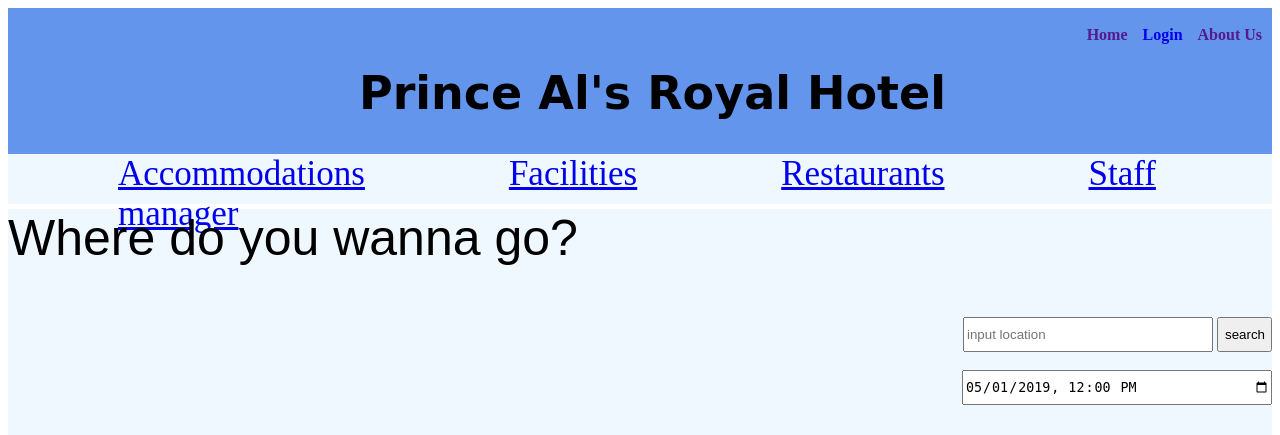
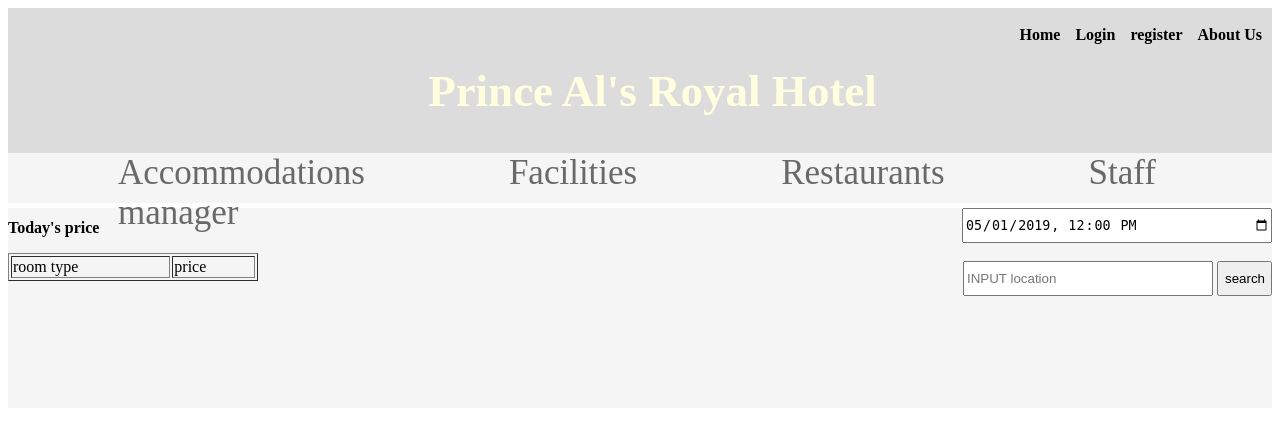
Before and after one commit to muer123/Hello-World, a PHP site: page /Hotel.php in a window 1280 px wide. Shown: the top 435 px of the page. Run offline with PHP 8.4, Linux system fonts and the light colour scheme; data that the repository does not hold is empty; a stand-in replaces the project's code that opens the database connection.

Commit message:
Add files via upload

```diff
--- a/Hotel.php
+++ b/Hotel.php
@@ -1,6 +1,16 @@
 <?php
 
 require('DB.php');
+
+$query  = "SELECT id, room_type, price ";
+$query .= "FROM room ";
+
+
+$result = mysqli_query($connection, $query);
+
+if (!$result) {
+    die("query is wrong");
+}
 
 ?>
 <html>
@@ -12,13 +22,14 @@ require('DB.php');
     <body>
         <div class="menu">
         <ul class="heading">
-            <li><a href=""><b>Home</b></a></li>
+            <li><a href="Hotel.php"><b>Home</b></a></li>
             <li><a href="login.php"><b>Login</b></a></li>
-            <li><a href=""><b>About Us</b></a></li>
+            <li><a href="register.php"><b>register</b></a></li>
+            <li><a href="about.php"><b>About Us</b></a></li>
         </ul>
         </div>
         <div class="header">
-        <h3> Prince Al's Royal Hotel</h3>
+        <h3>Prince Al's Royal Hotel</h3>
         </div>
         <div class="bg">
         </div>
@@ -31,12 +42,27 @@ require('DB.php');
             <li><a href="manager.php">manager</a></li>
 		</ul>
         </div>
+        <p align='left'><b>Today's price</b></p>
+        <table width="250px" border="double" align="left">
+        <tr>
+        <td>room type</td>
+        <td>price</td>
+        </tr>
+<?php
+//  use/show data
+while ($row = mysqli_fetch_array($result)) {
+    echo "<tr>";
+    echo "<td>" . $row["room_type"] . "</td>";
+    echo "<td>" . $row["price"] . "</td>";
+    echo "</tr>";
+}
+?>
+        </table>
         <div class="box">
-        <p class="where">Where do you wanna go?</p>
         <form action="" method="post" class="sou">
-        <input type="text" name="search" placeholder="input location" class="search">
-        <input type="button" name="search" value="search" class="but"><br/><br/>
-        <input type="datetime-local" value="2019-05-01T12:00:00"/ class="date">
+        <input type="datetime-local" value="2019-05-01T12:00:00"/ class="date"><br/><br/>
+        <input type="text" name="search" placeholder="INPUT location" class="search">
+        <input type="button" name="search" value="search" class="but">
         </form>
         </div>
         <div class="bgound">
--- a/hotel.css
+++ b/hotel.css
@@ -1,6 +1,6 @@
 .menu {width: 100%;
        height: 60px;
-       background-color:cornflowerblue;}
+       background-color:gainsboro;}
 
 .heading {float: right;
          margin-top: 10px;
@@ -16,42 +16,44 @@
 
 .heading li a {
     text-decoration: none;
+    color: black;
 }
 
 .heading li:hover{background-color:beige;}
 
 .header {width: 100%;
          height:80px;
-         background-color:cornflowerblue;
+         background-color:gainsboro;
          margin-top: -48px;
-         font-family: Brush Script Std;
 }
 
-.header h3 {font-family: cursive;
-            font-size: 46px;
-            padding-left: 25px;
-           text-align: center;
-
+.header h3 {
+    font-family: Brush Script Std;
+    font-size: 45px;
+    padding-left: 25px;
+    text-align: center;
+    color: lightyellow;
 }
 
 
 .bg {
     width: 100%;
     height:10px;
-    background-color:cornflowerblue;
+    background-color:gainsboro;
     margin-left: 0;
 }
 
 .lss {
     margin-top: -18px;
     width: 100%;
-    background-color:aliceblue;
+    background-color:whitesmoke;
     height: 50px;
+    text-decoration: none;
+
 }
 
 .lss ul{
     list-style-type: none;
-    text-decoration: none;
 
 }
 .lis li{
@@ -60,23 +62,20 @@
     font-size: 35;
     padding-left: 70px;
     padding-right: 70px;
-    text-decoration: none;
 }
 
+.lis li a{
+    text-decoration: none;
+    color: dimgray;
+}
 .box {
     width: 100%;
-    height: 300px;
+    height: 200px;
     margin-top: -45px;
     margin-bottom: 10px;
-    background-color:aliceblue;
+    background-color:whitesmoke;
 }
 
-.where{
-    font-size: 50px;
-    font-family: fantasy;
-    font: bold;
-    text-align: left;
-}
 .sou{
     text-align: right;
 }
```
